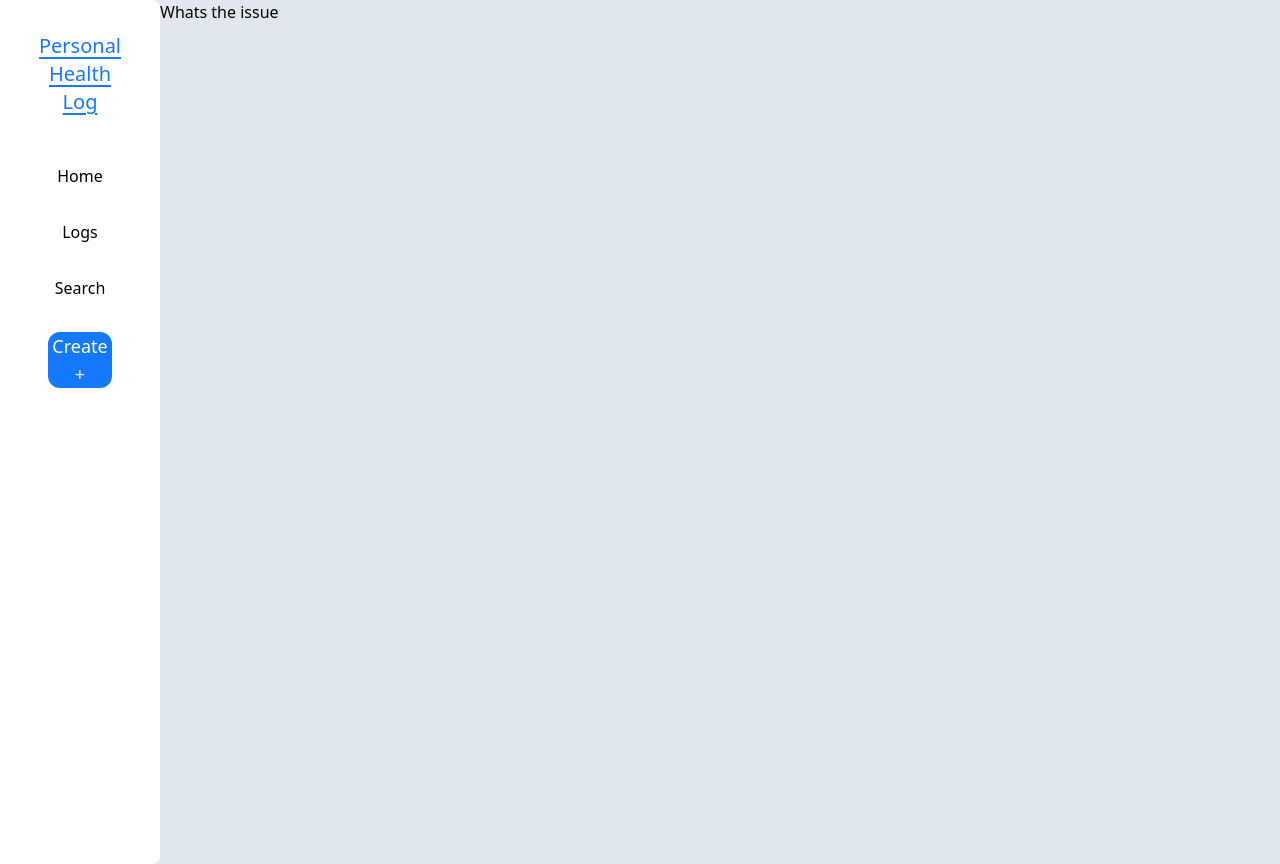
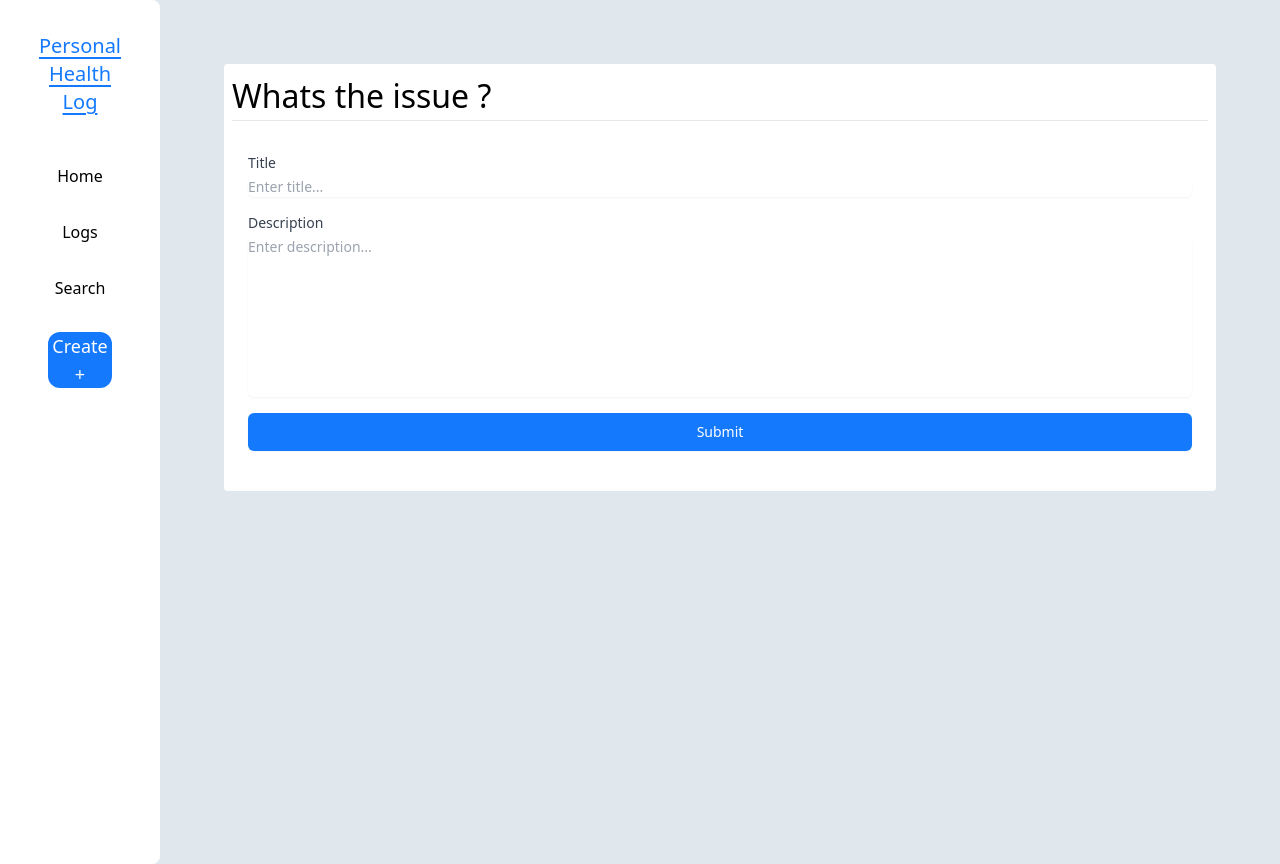
Before and after one commit to JagvirH/personal-health-log-system, a Next.js app: page /Create in a window 1280 px wide. Built offline with nearby package versions, Linux system fonts and the light colour scheme.

Commit message:
Created simple form for the Create page

```diff
--- a/app/(root)/Create/page.jsx
+++ b/app/(root)/Create/page.jsx
@@ -3,9 +3,41 @@ import React from 'react'
 export default async function Page() {
 
     return (
-        <div className=''>
-            Whats the issue
+        <div className='p-16'>
+            <div className='bg-[#FFFFFF] rounded p-2'>
+                <div className='text-[32px]'>
+                    Whats the issue ?
+                    <hr />
+                </div>
 
+                <form className='py-8 px-4'>
+                    <div className='mb-4'>
+                        <label className='block text-sm font-medium text-gray-700'>Title</label>
+                        <input
+                            type='text'
+                            className='mt-1 block w-full border-gray-300 rounded-md shadow-sm focus:ring-indigo-500 focus:border-indigo-500 sm:text-sm'
+                            placeholder='Enter title...'
+                        />
+                    </div>
+                    <div className='mb-4'>
+                        <label className='block text-sm font-medium text-gray-700'>Description</label>
+                        <textarea
+                            className='mt-1 block w-full border-gray-300 rounded-md shadow-sm focus:ring-indigo-500 focus:border-indigo-500 sm:text-sm h-40 resize-none'
+                            placeholder='Enter description...'
+                        ></textarea>
+                    </div>
+                    <button
+                        type='submit'
+                        className='w-full bg-[#1479fd] py-2 px-4 border border-transparent rounded-md shadow-sm text-sm font-medium text-white hover:bg-blue-700 focus:outline-none focus:ring-2 focus:ring-offset-2 focus:ring-indigo-500'
+                    >
+                        Submit
+                    </button>
+                </form>
+
+
+
+            </div>
         </div>
+
     )
 }
```
